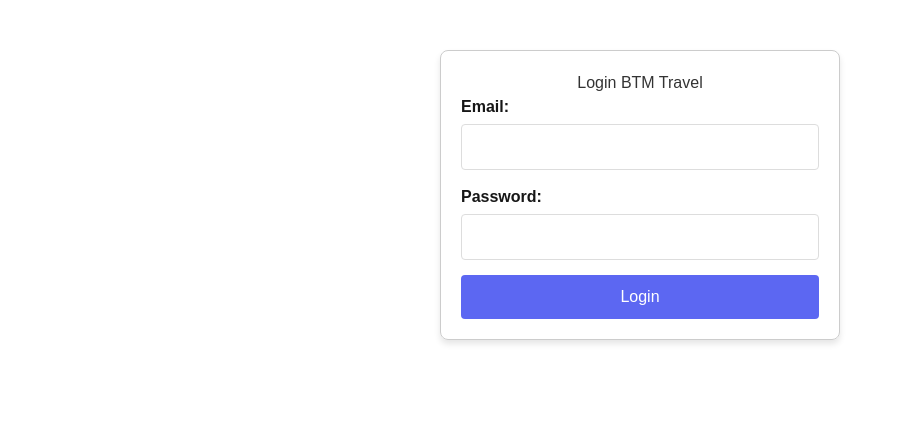
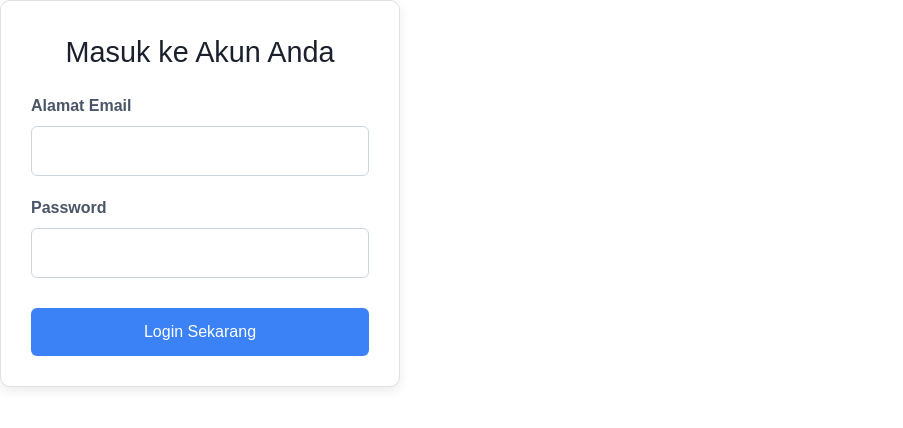
Before and after one commit to abilliansyah/ProjectTripGo, a Next.js app in the folder travel-web/: page /login in a window 1280 px wide. Shown: the top 428 px of the page, without its empty margins (0-903 px from the left). Built offline with nearby package versions, Linux system fonts and the light colour scheme; no server answers.

Commit message:
form login

```diff
--- a/travel-web/app/(auth)/login/page.tsx
+++ b/travel-web/app/(auth)/login/page.tsx
@@ -1,31 +1,76 @@
 // app/(auth)/login/page.tsx
+// Kode Login Token-Based dengan perbaikan TypeScript dan Styling
 
 import React, { useState, FormEvent, CSSProperties } from 'react';
 import axios, { AxiosError } from 'axios';
 import { useRouter } from 'next/navigation';
-import axiosInstance from '@/utils/axiosInstance'; // Ganti jika path tidak sesuai
+import axiosInstance from '@/utils/axiosInstance'; // Sesuaikan path jika perlu
 
 // 1. Definisikan Tipe Respons API Login
 interface LoginResponse {
   message: string;
-  access_token: string; // Kunci yang mengembalikan token dari Laravel
+  access_token: string;
   token_type: string;
   user?: any;
 }
 
-// 2. Terapkan Tipe ke Objek Styles (Mengatasi Code 2322)
+// 2. Terapkan Tipe ke Objek Styles
 const styles: Record<string, CSSProperties> = {
-  container: { maxWidth: '400px', margin: '50px auto', padding: '20px', border: '1px solid #ccc', borderRadius: '8px', boxShadow: '0 4px 6px rgba(0,0,0,0.1)' },
-  title: { textAlign: 'center', color: '#333' },
-  form: { display: 'flex', flexDirection: 'column' },
-  label: { marginBottom: '5px', fontWeight: 'bold' },
-  input: { padding: '10px', marginBottom: '15px', border: '1px solid #ddd', borderRadius: '4px' },
-  button: { padding: '10px', backgroundColor: '#5c67f2', color: 'white', border: 'none', borderRadius: '4px', cursor: 'pointer' },
-  error: { color: 'red', textAlign: 'center', marginBottom: '10px', border: '1px solid #fdd', padding: '10px', backgroundColor: '#fee' }
+  card: {
+    maxWidth: '400px',
+    width: '100%',
+    padding: '30px',
+    border: '1px solid #e0e0e0',
+    borderRadius: '10px',
+    boxShadow: '0 4px 12px rgba(0,0,0,0.08)',
+    backgroundColor: 'white'
+  },
+  title: {
+    textAlign: 'center',
+    color: '#1a202c',
+    marginBottom: '20px',
+    fontSize: '1.8rem'
+  },
+  form: {
+    display: 'flex',
+    flexDirection: 'column'
+  },
+  label: {
+    marginBottom: '8px',
+    fontWeight: '600',
+    color: '#4a5568'
+  },
+  input: {
+    padding: '12px',
+    marginBottom: '20px',
+    border: '1px solid #cbd5e0',
+    borderRadius: '6px',
+    fontSize: '1rem'
+  },
+  button: {
+    padding: '12px',
+    backgroundColor: '#3b82f6', // Biru
+    color: 'white',
+    border: 'none',
+    borderRadius: '6px',
+    cursor: 'pointer',
+    marginTop: '10px',
+    transition: 'background-color 0.3s'
+  },
+  error: {
+    color: '#e53e3e', // Merah
+    textAlign: 'center',
+    marginBottom: '15px',
+    padding: '10px',
+    backgroundColor: '#fff5f5',
+    border: '1px solid #feb2b2',
+    borderRadius: '6px'
+  }
 };
 
+// 3. Komponen Utama
 export default function LoginPage(): React.ReactNode {
-  // Terapkan Tipe ke State
+  // State
   const [email, setEmail] = useState<string>('');
   const [password, setPassword] = useState<string>('');
   const [error, setError] = useState<string>('');
@@ -33,14 +78,13 @@
 
   const router = useRouter();
 
-  // 3. Terapkan Tipe FormEvent (Mengatasi Code 7006)
+  // Handler Login
   const handleLogin = async (e: FormEvent): Promise<void> => {
     e.preventDefault();
     setError('');
     setLoading(true);
 
     try {
-      // Panggil endpoint login menggunakan instance Axios
       const response = await axiosInstance.post<LoginResponse>('/login', {
         email: email,
         password: password,
@@ -49,38 +93,34 @@
       const { access_token } = response.data;
 
       if (access_token) {
-        // Simpan token untuk otentikasi selanjutnya
         localStorage.setItem('auth_token', access_token);
-        router.push('/dashboard'); // Ganti dengan rute dashboard Anda
+        router.push('/dashboard');
       } else {
         setError('Login berhasil, tapi server tidak mengembalikan token.');
       }
 
-    } catch (err: unknown) { // 4. Tangani Error 'unknown' (Mengatasi Code 18046)
-
+    } catch (err: unknown) {
       if (axios.isAxiosError(err) && err.response) {
-        // Tangani error yang berasal dari server (misalnya 401, 422)
         const axiosError = err as AxiosError<{ message: string }>;
         const errorMessage = axiosError.response?.data?.message || 'Kredensial tidak valid.';
         setError(errorMessage);
       } else {
-        // Tangani error jaringan (API tidak bisa dijangkau)
         setError('Gagal terhubung ke API. Cek status Vercel/Railway.');
       }
-      console.error('Error Login:', err);
     } finally {
       setLoading(false);
     }
   };
 
+  // 4. JSX (Struktur Form yang Dijamin Benar)
   return (
-    <div style={styles.container}>
-      <h1 style={styles.title}>Login BTM Travel</h1>
+    <div style={styles.card}>
+      <h1 style={styles.title}>Masuk ke Akun Anda</h1>
       <form onSubmit={handleLogin} style={styles.form}>
 
         {error && <p style={styles.error}>{error}</p>}
 
-        <label style={styles.label} htmlFor="email">Email:</label>
+        <label style={styles.label} htmlFor="email">Alamat Email</label>
         <input
           style={styles.input}
           type="email"
@@ -88,9 +128,10 @@
           value={email}
           onChange={(e) => setEmail(e.target.value)}
           required
+          disabled={loading}
         />
 
-        <label style={styles.label} htmlFor="password">Password:</label>
+        <label style={styles.label} htmlFor="password">Password</label>
         <input
           style={styles.input}
           type="password"
@@ -98,13 +139,15 @@
           value={password}
           onChange={(e) => setPassword(e.target.value)}
           required
+          disabled={loading}
         />
 
+        {/* Ini adalah tombol (btn) submit Anda */}
         <button
           style={styles.button}
           type="submit"
           disabled={loading}>
-          {loading ? 'Memproses...' : 'Login'}
+          {loading ? 'Memproses Login...' : 'Login Sekarang'}
         </button>
       </form>
     </div>
```
